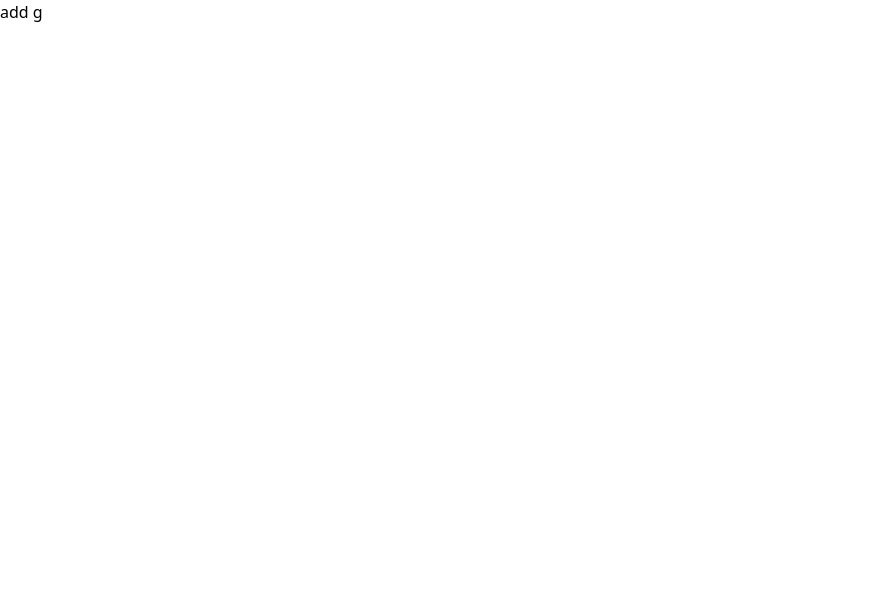
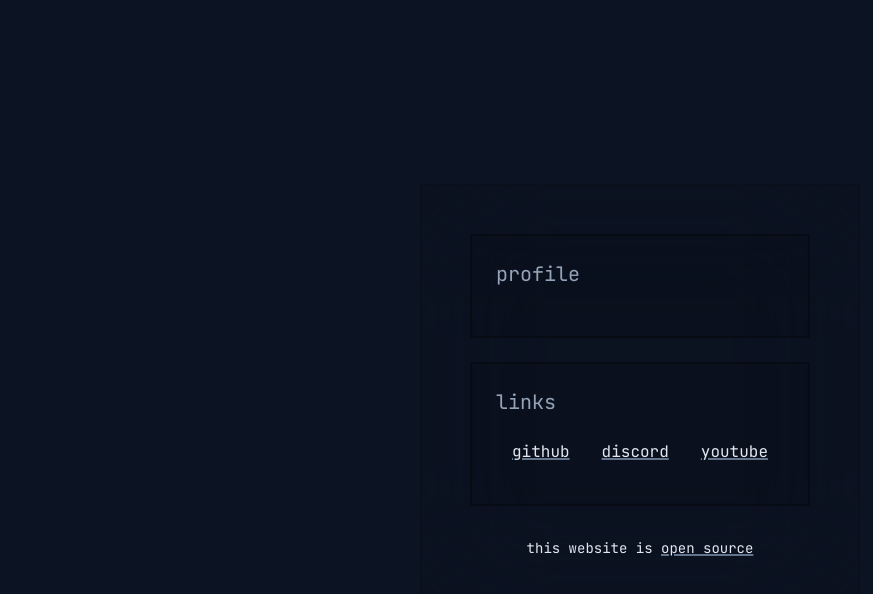
Before and after one commit to danilwhale/danilwhale.github.io, a SvelteKit app: page / in a window 1280 px wide. Shown: the top 594 px of the page, without its empty margins (0-873 px from the left). Built offline with nearby package versions, Linux system fonts and the light colour scheme; no server answers.

Commit message:
add website

```diff
--- a/src/app.css
+++ b/src/app.css
@@ -1,3 +1,15 @@
+@import url('https://fonts.googleapis.com/css?family=JetBrains+Mono');
+
 @tailwind base;
 @tailwind components;
 @tailwind utilities;
+
+body {
+    font-family: 'JetBrains Mono', sans-serif;
+}
+
+a {
+    text-decoration: underline;
+    text-decoration-color: theme('colors.slate.500');
+    text-decoration-thickness: theme('height[0.5]');
+}
--- a/src/app.html
+++ b/src/app.html
@@ -1,12 +1,29 @@
 <!doctype html>
 <html lang="en">
+
 <head>
 	<meta charset="utf-8" />
 	<link rel="icon" href="%sveltekit.assets%/favicon.png" />
-		<meta name="viewport" content="width=device-width, initial-scale=1" />
+	<meta name="viewport" content="width=device-width, initial-scale=1.0" />
 	%sveltekit.head%
 </head>
-	<body data-sveltekit-preload-data="hover">
-		<div style="display: contents">%sveltekit.body%</div>
+
+<body data-sveltekit-preload-data="hover" class="
+	w-full h-screen
+	bg-slate-925 text-slate-200">
+
+	<div class="flex items-center justify-center h-full">
+		<div class="
+			backdrop-blur-3xl
+			bg-black/5
+			border-black/10 border-2
+			sm:p-6
+			w-full sm:w-fit
+			h-full sm:h-fit">
+
+			%sveltekit.body%
+		</div>
+	</div>
 </body>
+
 </html>
--- /dev/null
+++ b/src/components/Card.svelte
@@ -0,0 +1,17 @@
+
+<script>
+    export let title = ""
+    export let justifyContent = false
+</script>
+
+<div class="
+    bg-black/5
+    border-black/30 border-2
+    backdrop-blur-md
+    p-6 m-6">
+
+    <p class="text-xl text-slate-400 mb-2">{title}</p>
+    <div class="{justifyContent ? "flex justify-center items-center" : ""}">
+        <slot />
+    </div>
+</div>
--- /dev/null
+++ b/src/components/GitHubStatsCard.svelte
@@ -0,0 +1,14 @@
+<script>
+	import Card from "./Card.svelte";
+
+</script>
+<Card title="stats">
+    <img
+        src="https://github-readme-stats.vercel.app/api?username=danilwhale&show_icons=true&theme=transparent"
+        alt="github stats">
+
+    <img
+        src="https://github-readme-stats.vercel.app/api/top-langs/?username=danilwhale&layout=compact&theme=transparent"
+        class="mt-4"
+        alt="top languages">
+</Card>
--- /dev/null
+++ b/src/components/LinksCard.svelte
@@ -0,0 +1,10 @@
+<script>
+	import Card from "./Card.svelte";
+
+</script>
+
+<Card title="links" justifyContent=true>
+    <a href="https://github.com/danilwhale" target="_blank" class="m-4">github</a>
+    <a href="https://discord.com/users/568756569261604885" target="_blank" class="m-4">discord</a>
+    <a href="https://youtube.com/@danilwhale" target="_blank" class="m-4">youtube</a>
+</Card>
--- /dev/null
+++ b/src/components/ProfileCard.svelte
@@ -0,0 +1,46 @@
+<script>
+	import Card from "../components/Card.svelte";
+
+    let username = null
+    let globalName = null
+    let statusStyle = "hidden"
+    let avatarUrl = "https://github.com/danilwhale.png"
+
+    fetch("https://api.lanyard.rest/v1/users/568756569261604885")
+        .then(response => response.json())
+        .then(json => {
+            if (!json.success) {
+                console.error(`failed to fetch lanyard info: ${json.error.code} - ${json.error.message}`)
+                return
+            }
+
+            username = json.data.discord_user.username
+            globalName = json.data.discord_user.global_name
+
+            switch (json.data.discord_status) {
+                case "online":
+                    statusStyle = "border-green-500/50"
+                    break
+
+                case "idle":
+                    statusStyle = "border-yellow-500/50"
+                    break
+
+                case "dnd":
+                    statusStyle = "border-orange-700/50"
+                    break
+
+                default:
+                    statusStyle = "border-stone-700/50"
+                    break
+            }
+        })
+</script>
+
+<Card title="profile">
+    <img src={avatarUrl} class="{statusStyle} border-2 w-32 h-32" alt="avatar"/>
+    <div class="mt-6">
+        <p class="text-2xl">{username != null ? `@${username}` : ""}</p>
+        <p class="text-md text-slate-400 {globalName == null ? "hidden" : ""}">{globalName}</p>
+    </div>
+</Card>
--- /dev/null
+++ b/src/components/SourceCodeTail.svelte
@@ -0,0 +1,3 @@
+<div class="flex justify-center m-8">
+    <p class="text-sm">this website is <a href="https://github.com/danilwhale/danilwhale.github.io" target="_blank">open source</a></p>
+</div>
--- a/src/routes/+page.svelte
+++ b/src/routes/+page.svelte
@@ -1,10 +1,12 @@
 <script>
-    let g = []
+	import GitHubStatsCard from "../components/GitHubStatsCard.svelte";
+	import LinksCard from "../components/LinksCard.svelte";
+	import ProfileCard from "../components/ProfileCard.svelte";
+	import SourceCodeTail from "../components/SourceCodeTail.svelte";
 
-    function add() {
-        g = [...g, 'g']
-    }
 </script>
 
-<p>{g.join('')}</p>
-<button on:click={add}>add g</button>
+<ProfileCard />
+<LinksCard />
+<!-- <GitHubStatsCard /> -->
+<SourceCodeTail />
--- a/tailwind.config.js
+++ b/tailwind.config.js
@@ -2,7 +2,11 @@
 export default {
   content: ['./src/**/*.{html,js,svelte,ts}'],
   theme: {
-    extend: {}
+    extend: {
+      colors: {
+        "slate-925": "#0C1322FF"
+      }
+    }
   },
   plugins: []
 };
```
Lines whose indentation alone changed are shown as unchanged.
